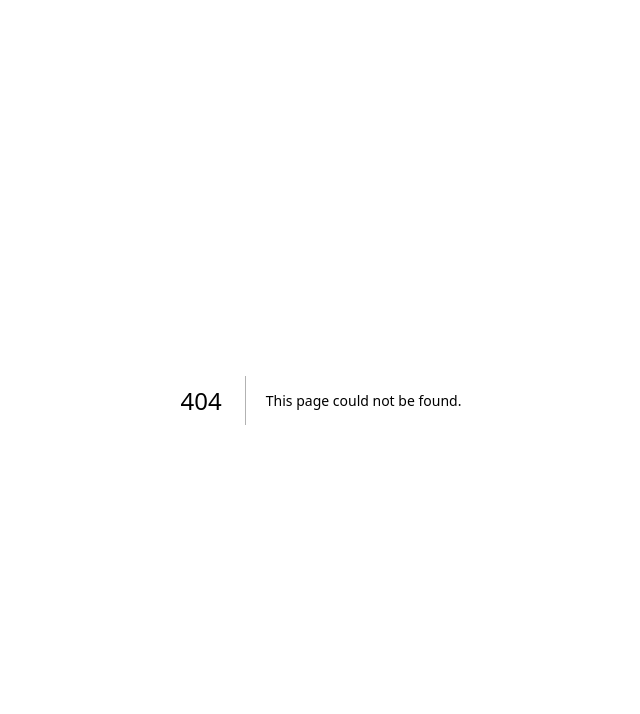
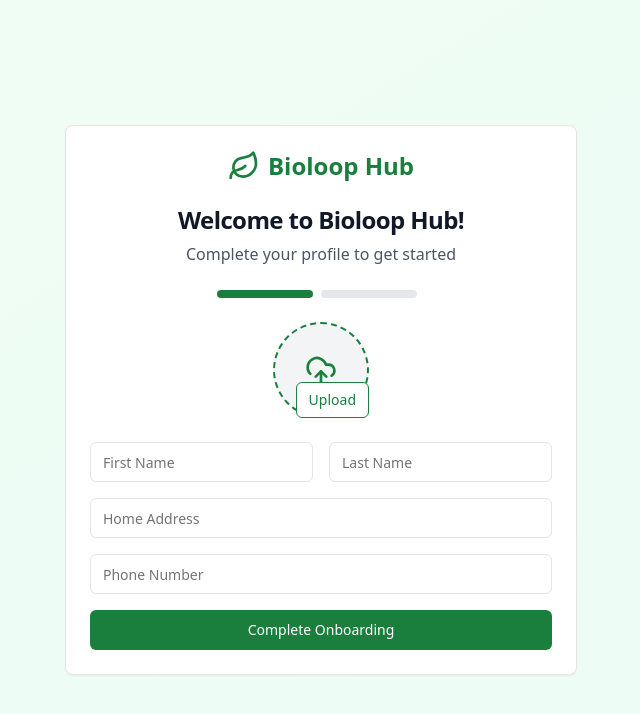
Before and after one commit to bxnessr/Second-Hub, a Next.js app: page /onboarding in a window 1280 px wide. Before the commit this address had no page. Shown: the top 714 px of the page, without its empty margins (319-959 px from the left). Built offline with nearby package versions, Linux system fonts and the light colour scheme; no server answers.

Commit message:
New onboarding flow

```diff
--- /dev/null
+++ b/app/onboarding/page.tsx
@@ -0,0 +1,179 @@
+"use client";
+
+import { useState, useRef } from "react";
+import { useRouter, useSearchParams } from "next/navigation";
+import { supabase } from "@/lib/supabase";
+import { Card, CardHeader, CardTitle, CardContent } from "@/components/ui/card";
+import { Button } from "@/components/ui/button";
+import { Input } from "@/components/ui/input";
+import { Leaf, UploadCloud } from "lucide-react";
+
+export default function OnboardingPage() {
+  const router = useRouter();
+  const searchParams = useSearchParams();
+  const emailParam = searchParams.get("email");
+  const [step, setStep] = useState(1);
+  const [loading, setLoading] = useState(false);
+  const [error, setError] = useState("");
+  const [success, setSuccess] = useState("");
+  const [avatarUrl, setAvatarUrl] = useState<string | null>(null);
+  const [avatarFile, setAvatarFile] = useState<File | null>(null);
+  const fileInputRef = useRef<HTMLInputElement>(null);
+
+  const [form, setForm] = useState({
+    firstName: "",
+    lastName: "",
+    address: "",
+    phone: "",
+  });
+
+  const handleChange = (e: React.ChangeEvent<HTMLInputElement>) => {
+    setForm({ ...form, [e.target.name]: e.target.value });
+  };
+
+  const handleAvatarChange = (e: React.ChangeEvent<HTMLInputElement>) => {
+    if (e.target.files && e.target.files[0]) {
+      setAvatarFile(e.target.files[0]);
+      setAvatarUrl(URL.createObjectURL(e.target.files[0]));
+    }
+  };
+
+  const handleSubmit = async (e: React.FormEvent) => {
+    e.preventDefault();
+    setError("");
+    setSuccess("");
+    setLoading(true);
+    try {
+      let avatarPublicUrl = null;
+      if (avatarFile) {
+        const { data, error: uploadError } = await supabase.storage
+          .from("avatars")
+          .upload(`public/${Date.now()}_${avatarFile.name}`, avatarFile, {
+            cacheControl: "3600",
+            upsert: false,
+          });
+        if (uploadError) throw uploadError;
+        const { data: urlData } = supabase.storage.from("avatars").getPublicUrl(data.path);
+        avatarPublicUrl = urlData.publicUrl;
+      }
+      // Get current user
+      const { data: userData, error: userError } = await supabase.auth.getUser();
+      if (userError || !userData.user) throw userError || new Error("User not found");
+      // Save profile
+      const { error: profileError } = await supabase.from("profiles").upsert({
+        id: userData.user.id,
+        first_name: form.firstName,
+        last_name: form.lastName,
+        address: form.address,
+        phone: form.phone,
+        avatar_url: avatarPublicUrl,
+        updated_at: new Date().toISOString(),
+      });
+      if (profileError) throw profileError;
+      setSuccess("Profile completed! Redirecting to dashboard...");
+      setTimeout(() => {
+        router.push("/dashboard");
+      }, 1500);
+    } catch (err: any) {
+      setError(err.message || "Failed to complete onboarding");
+    } finally {
+      setLoading(false);
+    }
+  };
+
+  return (
+    <div className="min-h-screen bg-gradient-to-br from-green-50 to-emerald-50 flex items-center justify-center p-4">
+      <Card className="w-full max-w-lg">
+        <CardHeader className="text-center">
+          <div className="flex items-center justify-center space-x-2 mb-4">
+            <Leaf className="h-8 w-8 text-[#1A7F3D]" />
+            <span className="text-2xl font-bold text-[#1A7F3D]">Bioloop Hub</span>
+          </div>
+          <CardTitle className="text-2xl font-bold text-gray-900">Welcome to Bioloop Hub!</CardTitle>
+          <p className="text-gray-600">Complete your profile to get started</p>
+        </CardHeader>
+        <CardContent>
+          {/* Progress Indicator */}
+          <div className="flex items-center justify-center mb-6">
+            <div className={`h-2 w-24 rounded-full ${step >= 1 ? "bg-[#1A7F3D]" : "bg-gray-200"}`}></div>
+            <div className={`h-2 w-24 rounded-full mx-2 ${step >= 2 ? "bg-[#1A7F3D]" : "bg-gray-200"}`}></div>
+          </div>
+          <form onSubmit={handleSubmit} className="space-y-4">
+            {error && <div className="bg-red-50 border border-red-200 text-red-600 px-4 py-3 rounded-md text-sm">{error}</div>}
+            {success && <div className="bg-green-50 border border-green-200 text-green-600 px-4 py-3 rounded-md text-sm">{success}</div>}
+            <div className="flex flex-col items-center space-y-2">
+              <div className="relative w-24 h-24 mb-2">
+                {avatarUrl ? (
+                  <img src={avatarUrl} alt="Avatar preview" className="w-24 h-24 rounded-full object-cover border-2 border-[#1A7F3D]" />
+                ) : (
+                  <div className="w-24 h-24 rounded-full bg-gray-100 flex items-center justify-center border-2 border-dashed border-[#1A7F3D]">
+                    <UploadCloud className="h-8 w-8 text-[#1A7F3D]" />
+                  </div>
+                )}
+                <input
+                  ref={fileInputRef}
+                  type="file"
+                  accept="image/*"
+                  className="hidden"
+                  onChange={handleAvatarChange}
+                  disabled={loading}
+                />
+                <Button
+                  type="button"
+                  variant="outline"
+                  size="sm"
+                  className="absolute bottom-0 right-0 bg-white border border-[#1A7F3D] text-[#1A7F3D]"
+                  onClick={() => fileInputRef.current?.click()}
+                  disabled={loading}
+                >
+                  Upload
+                </Button>
+              </div>
+            </div>
+            <div className="grid grid-cols-2 gap-4">
+              <Input
+                name="firstName"
+                type="text"
+                placeholder="First Name"
+                value={form.firstName}
+                onChange={handleChange}
+                required
+                disabled={loading}
+              />
+              <Input
+                name="lastName"
+                type="text"
+                placeholder="Last Name"
+                value={form.lastName}
+                onChange={handleChange}
+                required
+                disabled={loading}
+              />
+            </div>
+            <Input
+              name="address"
+              type="text"
+              placeholder="Home Address"
+              value={form.address}
+              onChange={handleChange}
+              required
+              disabled={loading}
+            />
+            <Input
+              name="phone"
+              type="tel"
+              placeholder="Phone Number"
+              value={form.phone}
+              onChange={handleChange}
+              required
+              disabled={loading}
+            />
+            <Button type="submit" className="w-full bg-[#1A7F3D] hover:bg-[#1A7F3D]/90 text-white" disabled={loading}>
+              {loading ? "Completing..." : "Complete Onboarding"}
+            </Button>
+          </form>
+        </CardContent>
+      </Card>
+    </div>
+  );
+}
--- a/app/page.tsx
+++ b/app/page.tsx
@@ -56,11 +56,12 @@ export default function LandingPage() {
             </div>
             <div className="relative">
               <Image
-                src="/placeholder.svg?height=500&width=600"
+                src="/images/dashboard-mobile.jpg"
                 alt="Eco-friendly city"
                 width={600}
                 height={500}
-                className="rounded-2xl shadow-2xl"
+                className="rounded-2xl shadow-2xl object-cover"
+                priority
               />
             </div>
           </div>
--- a/app/verify/page.tsx
+++ b/app/verify/page.tsx
@@ -57,9 +57,9 @@ export default function VerifyPage() {
       if (error) {
         setError(error.message)
       } else {
-        setSuccess("Verification successful! Redirecting to dashboard...")
+        setSuccess("Verification successful! Redirecting to onboarding...")
         setTimeout(() => {
-          router.push("/dashboard")
+          router.push(`/onboarding?email=${encodeURIComponent(email)}`)
         }, 2000)
       }
     } catch (error) {
```
